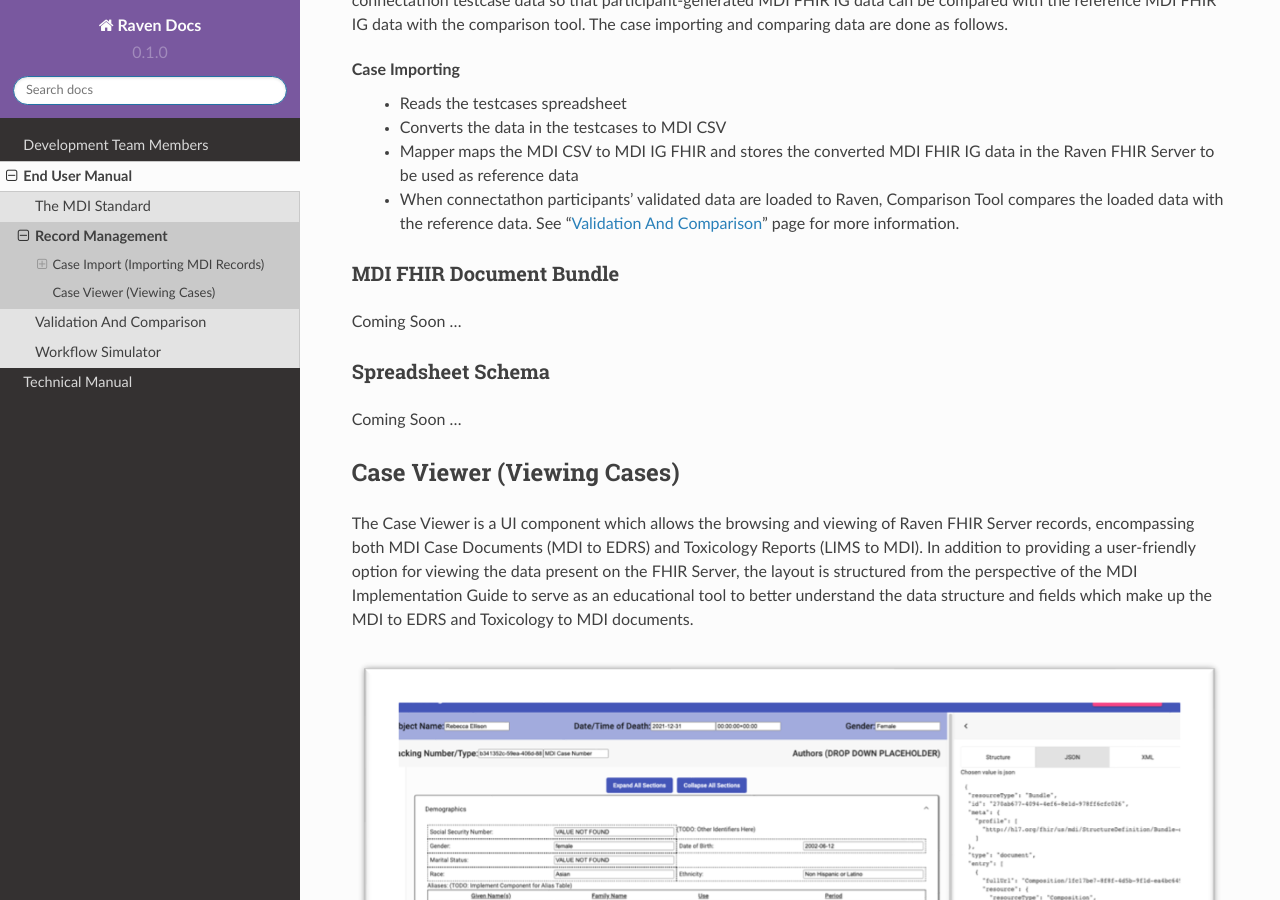
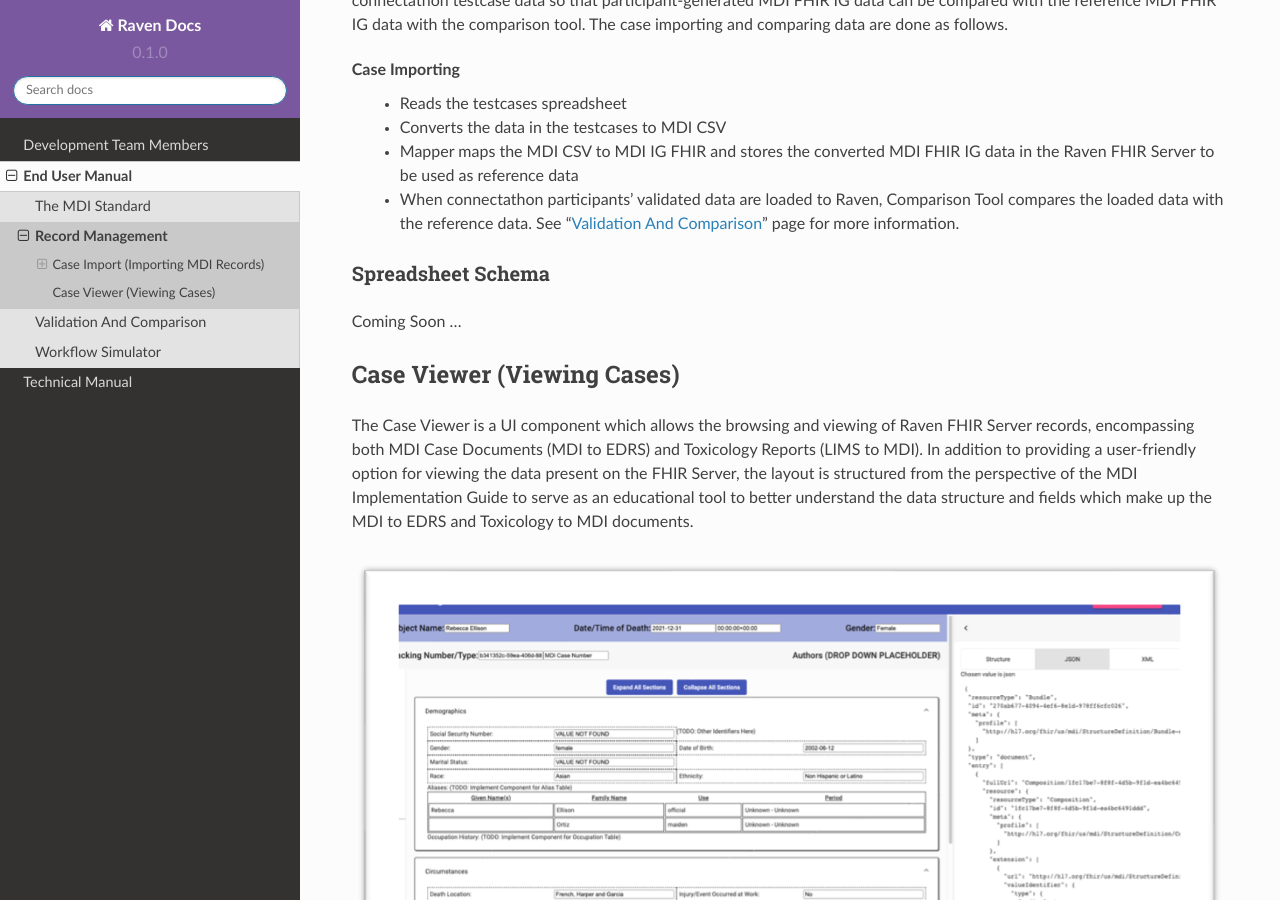
Before and after one commit to MortalityReporting/RavenDocs, a Sphinx documentation site: the page built from docs/source/userManual/recordManagement.rst, in a window 1280 px wide and 900 px high, scrolled down 616 px. Built offline with Sphinx 7.4.7 and the Read the Docs theme 2.0.0, drawn with Linux system fonts in a browser that asks for light colours.

Commit message:
Update recordManagement.rst

```diff
--- a/docs/source/userManual/recordManagement.rst
+++ b/docs/source/userManual/recordManagement.rst
@@ -34,9 +34,6 @@ data are done as follows.
     - When connectathon participants’ validated data are loaded to Raven, Comparison Tool compares the
       loaded data with the reference data. See ":ref:`validation-comparison`" page for more information.
 
-MDI FHIR Document Bundle
-^^^^^^^^^^^^^^^^^^^^^^^^
-Coming Soon ...
 
 Spreadsheet Schema
 ^^^^^^^^^^^^^^^^^^
```
